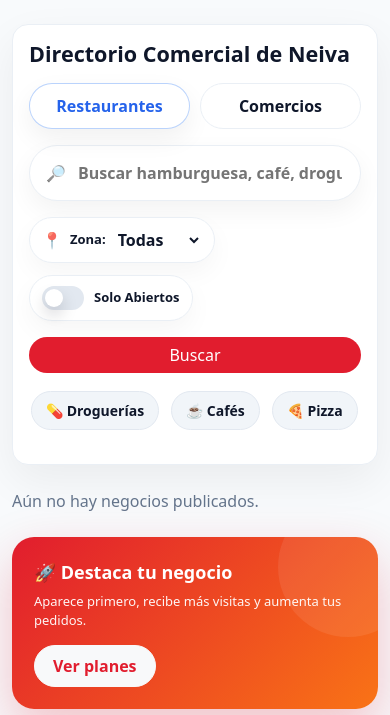
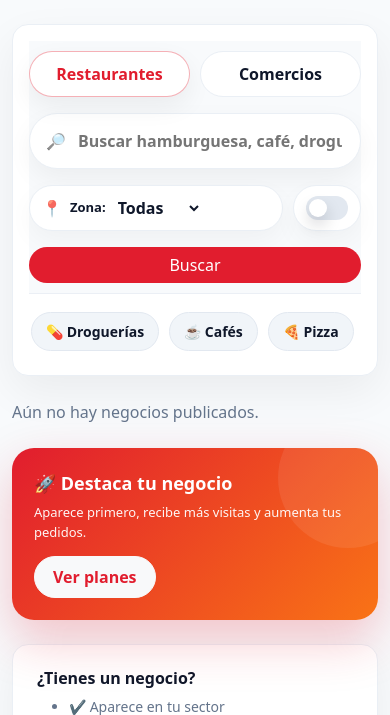
Before and after one commit to jonathanoyola91-cmyk/pidoneiva, a Django app: page / in a window 390 px wide. Shown: the part 79-794 px from the top of the page. Run offline with Django 5.2, Linux system fonts and the light colour scheme; data that the repository does not hold is empty.

Commit message:
UI: ajustes home filtros, switch abiertos, ranking sidebar simplificado

```diff
--- a/static/css/styles.css
+++ b/static/css/styles.css
@@ -1,8 +1,8 @@
 /* =========================
    PidoNeiva — styles.css (LIMPIO)
    ✅ sin duplicados
-   ✅ sin conflictos de hover
-   ✅ home como el mockup (tabs + search + filtros + categorías tipo tarjeta)
+   ✅ sin llaves rotas en responsive
+   ✅ chips pastilla + chip-card (sin conflictos)
    ========================= */
 
 /* =========================
@@ -30,20 +30,18 @@ body{
   background: #fff !important;
   border-bottom: 1px solid var(--line) !important;
 }
-
 .brand-logo{
   height: 36px;
   width: auto;
   display: block;
 }
-
 .brand-name{
   font-weight: 900;
   letter-spacing: .2px;
 }
 
 /* =======================
-   Chips (Carrusel categorías)
+   Chips (Carrusel categorías) — PASTILLA (ACTIVO)
    ======================= */
 
 /* contenedor con scroll horizontal */
@@ -75,48 +73,42 @@ body{
   color: var(--text);
   font-size:14px;
   font-weight:700;
-  flex:0 0 auto; /* ← importante */
+  flex:0 0 auto;
   scroll-snap-align:start;
 
-  text-decoration:none;   /* ✅ que no parezca link */
+  text-decoration:none;
   cursor:pointer;
   user-select:none;
 
   transition: transform .15s ease, background .15s ease, color .15s ease, border-color .15s ease, box-shadow .15s ease;
 }
 
-/* efecto táctil cuando se presiona el chip */
-.chip:active{
-  transform: scale(.97);
-}
+/* efecto táctil */
+.chip:active{ transform: scale(.97); }
 
-/* hover con tinte del brand (rojo suave) */
+/* hover */
 .chip:hover{
   background: rgba(225,29,46,.10);
   border-color: rgba(225,29,46,.35);
   transform: translateY(-1px);
 }
 
-/* activo: rojo branding */
+/* activo */
 .chip-active{
   background: var(--brand);
   border-color: var(--brand);
   color: #fff;
-
   box-shadow:
     0 6px 14px rgba(0,0,0,.08),
     0 10px 28px rgba(225,29,46,.25);
-
   transform: translateY(-1px);
 }
-.chip-active:hover{
-  filter: brightness(.95);
-}
+.chip-active:hover{ filter: brightness(.95); }
 
-/* chip “Más” diferente */
+/* chip “Más” */
 .chip-more{
   background:#fff;
-  border:1px dashed rgba(249,115,22,.70); /* --brand-2 */
+  border:1px dashed rgba(249,115,22,.70);
   color: var(--brand-2);
 }
 .chip-more:hover{
@@ -124,6 +116,7 @@ body{
   border-color: var(--brand-2);
   color:#fff;
 }
+
 /* =========================
    Buttons / Tags / Shadows
    ========================= */
@@ -166,7 +159,7 @@ body{
   transition: box-shadow .25s ease;
 }
 
-/* ✅ NO mover todas las cards (solo business-card). Evita efectos raros */
+/* ✅ no mover todas las cards */
 .card:hover{
   transform: none !important;
   box-shadow: none !important;
@@ -184,17 +177,13 @@ body{
   box-shadow: 0 8px 24px rgba(2,6,23,.06);
   transition: transform .25s ease, box-shadow .25s ease;
 }
-
 .business-card:hover{
   transform: translateY(-4px);
   box-shadow: 0 18px 50px rgba(2,6,23,.12);
 }
 
 /* Portada */
-.business-hero{
-  position: relative;
-  height: 180px;
-}
+.business-hero{ position: relative; height: 180px; }
 
 .business-cover{
   width: 100%;
@@ -203,7 +192,6 @@ body{
   display: block;
   transition: transform .35s ease;
 }
-
 .business-card:hover .business-cover{ transform: scale(1.03); }
 
 .business-cover-fallback{
@@ -215,7 +203,7 @@ body{
   justify-content: center;
 }
 
-/* Gradiente de lectura */
+/* Gradiente */
 .hero-gradient{
   position: absolute;
   inset: 0;
@@ -223,7 +211,7 @@ body{
   z-index: 2;
 }
 
-/* Texto encima de la portada */
+/* Texto */
 .hero-title{
   position: absolute;
   left: 14px;
@@ -231,22 +219,17 @@ body{
   z-index: 4;
   color: #fff;
   max-width: calc(100% - 28px);
-  padding-left: 52px; /* deja espacio para el logo flotante */
+  padding-left: 52px;
 }
-
 .hero-name{
   font-weight: 900;
   font-size: 18px;
   line-height: 1.1;
   text-shadow: 0 12px 30px rgba(0,0,0,.45);
 }
+.hero-sub{ font-size: 12px; opacity: .92; }
 
-.hero-sub{
-  font-size: 12px;
-  opacity: .92;
-}
-
-/* Logo redondo flotante */
+/* Logo flotante */
 .hero-logo{
   position: absolute;
   left: 14px;
@@ -260,14 +243,13 @@ body{
   z-index: 6;
   box-shadow: 0 10px 26px rgba(2,6,23,.18);
 }
-
 .hero-logo img{
   width: 100%;
   height: 100%;
   object-fit: cover;
 }
 
-/* Para que el body no choque con el logo flotante */
+/* para no chocar con logo */
 .business-card .p-3{ padding-top: 38px !important; }
 
 /* Badges */
@@ -280,7 +262,6 @@ body{
   gap: 8px;
   flex-wrap: wrap;
 }
-
 .badge-absolute-right{
   position: absolute;
   top: 14px;
@@ -304,23 +285,13 @@ body{
   background: rgba(0,0,0,.65);
   color: #fff;
 }
-
-.pill.featured{
-  background: rgba(249,115,22,.92);
-}
-
+.pill.featured{ background: rgba(249,115,22,.92); }
 .pill.popular{
   background: rgba(225,29,46,.92);
   animation: glowPopular 2s ease-in-out infinite;
 }
-
-.pill-success{
-  background: rgba(16,185,129,.92);
-}
-
-.pill-muted{
-  background: rgba(100,116,139,.88);
-}
+.pill-success{ background: rgba(16,185,129,.92); }
+.pill-muted{ background: rgba(100,116,139,.88); }
 
 .pill-success .dot{
   width: 8px;
@@ -337,14 +308,13 @@ body{
   70%  { box-shadow: 0 0 0 10px rgba(255,255,255,0); transform: scale(1.05); }
   100% { box-shadow: 0 0 0 0 rgba(255,255,255,0); transform: scale(1); }
 }
-
 @keyframes glowPopular{
   0%   { box-shadow: 0 0 0 rgba(239,68,68,0); }
   50%  { box-shadow: 0 0 14px rgba(239,68,68,.55); }
   100% { box-shadow: 0 0 0 rgba(239,68,68,0); }
 }
 
-/* Espaciado entre cards */
+/* Espaciado cards */
 .row.g-3{ row-gap: 28px !important; }
 
 /* =========================
@@ -356,12 +326,10 @@ body{
 }
 
 /* =========================
-   HOME — UI mockup (tabs + search + filtros)
+   HOME — UI (tabs + search + filtros)
    ========================= */
-.home-tabs{
-  display:flex;
-  gap:12px;
-}
+.home-tabs{ display:flex; gap:12px; }
+
 .home-tab{
   flex: 1 1 0;
   text-align:center;
@@ -374,12 +342,12 @@ body{
   color: var(--text);
 }
 .home-tab.active{
-  border-color: rgba(59,130,246,.35);
+  border-color: rgba(225,29,46,.35);
   box-shadow: 0 10px 26px rgba(2,6,23,.06);
-  color: #2563eb;
+  color: var(--brand);
 }
 
-/* Searchbar grande */
+/* Searchbar */
 .home-searchbar{
   display:flex;
   align-items:center;
@@ -399,14 +367,13 @@ body{
   background: transparent;
 }
 
-/* Filtros compactos */
+/* Filtros */
 .home-filters{
   display:flex;
   gap:12px;
   align-items:center;
   flex-wrap: wrap;
 }
-
 .home-filter-pill{
   display:flex;
   align-items:center;
@@ -417,14 +384,13 @@ body{
   background:#fff;
   box-shadow: 0 10px 26px rgba(2,6,23,.04);
 }
+.home-filter-ic{ opacity:.8; }
 
-.home-filter-ic{ opacity:.8; }
 .home-filter-label{
   font-weight:900;
   color: var(--text);
   font-size: 13px;
 }
-
 .home-filter-select{
   border:0;
   outline:0;
@@ -481,15 +447,18 @@ body{
 }
 
 /* =========================
-   HOME — Categorías tipo tarjeta (mockup)
-   (para tu HTML con chip-card / chip-emoji / chip-text)
+   Chip-cards (opcional) — SIN CONFLICTO
+   (Solo si algún día usas .chip-card)
    ========================= */
-.chip-scroll{
+.chipcard-scroll{
   overflow-x: auto;
   -webkit-overflow-scrolling: touch;
   padding-bottom: 10px;
+  scrollbar-width: none;
 }
-.chips-row{
+.chipcard-scroll::-webkit-scrollbar{ display:none; }
+
+.chipcard-row{
   display:flex;
   gap:12px;
   flex-wrap: nowrap;
@@ -517,20 +486,17 @@ body{
   box-shadow: 0 16px 34px rgba(2,6,23,.10);
   border-color: #dbe6f2;
 }
-
 .chip-emoji{ font-size: 28px; line-height: 1; }
 .chip-text{
   font-weight: 950;
   font-size: 13px;
   color: var(--text);
 }
-
 .chip-card-active{
   background: rgba(225,29,46,.10);
   border-color: rgba(225,29,46,.22);
 }
 .chip-card-active .chip-text{ color: var(--brand); }
-
 .chip-card-more{
   background: rgba(249,115,22,.10);
   border-color: rgba(249,115,22,.22);
@@ -545,7 +511,6 @@ body{
   border: 1px solid var(--line);
   background: #fff;
 }
-
 .ranked-item{
   display: grid !important;
   grid-template-columns: 28px 40px 1fr 14px;
@@ -557,7 +522,6 @@ body{
   text-decoration: none !important;
   background: #fff !important;
 }
-
 .ranked-item:last-child{ border-bottom: 0 !important; }
 .ranked-item:hover{ background: #F8FAFC !important; }
 
@@ -572,7 +536,6 @@ body{
   color: #fff;
   background: rgba(249,115,22,.95);
 }
-
 .ranked-thumb{
   width: 40px;
   height: 40px;
@@ -582,14 +545,12 @@ body{
   box-shadow: 0 10px 24px rgba(2,6,23,.10);
   background: #fff;
 }
-
 .ranked-thumb img{
   width: 100%;
   height: 100%;
   object-fit: cover;
   display: block;
 }
-
 .ranked-thumb-fallback{
   width: 100%;
   height: 100%;
@@ -598,9 +559,7 @@ body{
   background: #EEF2FF;
   font-size: 18px;
 }
-
 .ranked-meta{ min-width: 0; }
-
 .ranked-name{
   font-weight: 900;
   font-size: 13px;
@@ -610,7 +569,6 @@ body{
   gap: 8px;
   line-height: 1.2;
 }
-
 .ranked-sub{
   font-size: 12px;
   color: var(--muted);
@@ -618,7 +576,6 @@ body{
   overflow: hidden;
   text-overflow: ellipsis;
 }
-
 .mini-pill{
   display: inline-flex;
   align-items: center;
@@ -631,12 +588,11 @@ body{
   font-weight: 900;
   font-size: 12px;
 }
-
 .ranked-status{
   display: flex;
-  justify-content: flex-end;
+  justify-content:center;
+  align-items:center
 }
-
 .mini-dot{
   width: 10px;
   height: 10px;
@@ -647,10 +603,7 @@ body{
 .mini-dot-closed{ background: #94A3B8; }
 
 /* Sidebar sticky */
-.sidebar-sticky{
-  position: sticky;
-  top: 90px;
-}
+.sidebar-sticky{ position: sticky; top: 90px; }
 @media (max-width: 991px){
   .sidebar-sticky{ position: static; top: auto; }
 }
@@ -678,7 +631,6 @@ body{
   border-radius: 50%;
 }
 .premium-content{ position: relative; z-index: 2; }
-
 .premium-title{
   font-weight: 900;
   font-size: 18px;
@@ -700,7 +652,7 @@ body{
 .sidebar-card{ border: 1px solid var(--line); }
 
 /* =========================
-   Home metrics (contador)
+   Home metrics
    ========================= */
 .home-metrics{
   display: flex;
@@ -708,7 +660,6 @@ body{
   flex-wrap: wrap;
   margin: 10px 0 14px;
 }
-
 .metric-card{
   flex: 1 1 220px;
   background: #fff;
@@ -717,7 +668,6 @@ body{
   padding: 14px 16px;
   box-shadow: 0 12px 30px rgba(2,6,23,.05);
 }
-
 .metric-number{
   font-weight: 950;
   font-size: 28px;
@@ -725,7 +675,6 @@ body{
   color: var(--text);
   letter-spacing: -0.5px;
 }
-
 .metric-label{
   margin-top: 6px;
   font-size: 12px;
@@ -754,19 +703,16 @@ body{
   box-shadow: 0 22px 44px rgba(2,6,23,.22);
   animation: cartSlideUp .35s ease;
 }
-
 @keyframes cartSlideUp{
   from{ opacity: 0; transform: translate(-50%, 20px); }
   to{ opacity: 1; transform: translate(-50%, 0); }
 }
-
 .cart-floatbar-left{
   display: flex;
   align-items: center;
   gap: 10px;
   min-width: 0;
 }
-
 .cart-floatbar-icon{
   width: 38px;
   height: 38px;
@@ -778,13 +724,11 @@ body{
   font-size: 18px;
   flex: 0 0 auto;
 }
-
 .cart-floatbar-title{
   font-weight: 900;
   font-size: 14px;
   margin-bottom: 2px;
 }
-
 .cart-floatbar-sub{
   font-size: 12px;
   opacity: .95;
@@ -793,7 +737,6 @@ body{
   text-overflow: ellipsis;
   max-width: 52vw;
 }
-
 .cart-floatbar-btn{
   border-radius: 999px !important;
   font-weight: 900 !important;
@@ -801,14 +744,14 @@ body{
 }
 
 /* =========================
-   Responsive tweaks
+   Responsive tweaks (mobile)
    ========================= */
 @media (max-width: 576px){
+
   .hero-search{ padding: 16px !important; }
 
   /* cards más compactas */
   .row.g-3{ row-gap: 16px !important; }
-
   .business-hero{ height: 170px; }
   .business-cover{ height: 170px; }
   .hero-name{ font-size: 17px; }
@@ -824,7 +767,28 @@ body{
   .home-tabs{ gap:10px; }
   .home-tab{ padding: 10px 12px; }
 
-  .chip-card{ min-width: 92px; height: 84px; }
+  /* ✅ filtros en una sola fila */
+  .home-filters{
+    flex-wrap: nowrap;
+    gap: 10px;
+  }
+  .home-filter-pill{
+    flex: 1 1 auto;
+    min-width: 0;
+    padding: 10px 12px;
+  }
+  .home-filter-select{ max-width: 110px; }
+
+  .home-switch{
+    flex: 0 0 auto;
+    padding: 10px 12px;
+    white-space: nowrap;
+  }
+
+  /* ✅ versión compacta del texto del switch */
+  .home-switch-text{
+    display: none; /* si prefieres mostrarlo, cambia a: font-size:12px; */
+  }
 }
 
 /* =========================
@@ -838,31 +802,24 @@ body{
   margin-bottom: 16px;
 }
 
-.business-hero-bg{
-  position: relative;
-  height: 210px;
-}
-
+.business-hero-bg{ position: relative; height: 210px; }
 .business-hero-img{
   width: 100%;
   height: 210px;
   object-fit: cover;
   display: block;
 }
-
 .business-hero-gradient{
   position: absolute;
   inset: 0;
   background: linear-gradient(to top, rgba(0,0,0,.78), rgba(0,0,0,.10));
 }
-
 .business-hero-status{
   position: absolute;
   top: 14px;
   right: 14px;
   z-index: 4;
 }
-
 .business-hero-content{
   position: absolute;
   left: 16px;
@@ -873,7 +830,6 @@ body{
   gap: 14px;
   align-items: flex-end;
 }
-
 .business-hero-logo{
   width: 64px;
   height: 64px;
@@ -884,18 +840,12 @@ body{
   box-shadow: 0 12px 26px rgba(2,6,23,.20);
   flex: 0 0 auto;
 }
-
 .business-hero-logo img{
   width: 100%;
   height: 100%;
   object-fit: cover;
 }
-
-.business-hero-text{
-  color: #fff;
-  min-width: 0;
-}
-
+.business-hero-text{ color: #fff; min-width: 0; }
 .business-hero-name{
   margin: 0;
   font-weight: 900;
@@ -903,11 +853,7 @@ body{
   line-height: 1.1;
   text-shadow: 0 12px 30px rgba(0,0,0,.45);
 }
-
-.business-hero-sub{
-  font-size: 13px;
-  opacity: .92;
-}
+.business-hero-sub{ font-size: 13px; opacity: .92; }
 
 .business-hero-link{
   color: #dbeafe;
@@ -922,3 +868,63 @@ body{
   gap: 10px;
   flex-wrap: wrap;
 }
+
+/* =========================
+   HOME — Sticky + mobile compact (FINAL)
+   ========================= */
+
+/* Por defecto (desktop/tablet): no sticky */
+.home-sticky{
+  background: transparent;
+}
+
+/* Oculta título en móvil (solo si tu H1 tiene class="home-title") */
+@media (max-width: 576px){
+  .home-title{ display:none; }
+}
+
+/* Sticky SOLO en móvil */
+@media (max-width: 576px){
+
+  .home-sticky{
+    position: sticky;
+    top: 56px;                /* ✅ si tu navbar es más alta: 64px o 72px */
+    z-index: 60;
+    background: var(--bg);
+    padding-top: 10px;
+    padding-bottom: 10px;
+    border-bottom: 1px solid rgba(234,239,245,.95);
+    backdrop-filter: blur(10px);
+    -webkit-backdrop-filter: blur(10px);
+  }
+
+  /* evita margen extra debajo del sticky */
+  .home-search{ margin-bottom: 0; }
+
+  /* ✅ filtros en una sola fila */
+  .home-filters{
+    flex-wrap: nowrap;
+    gap: 10px;
+  }
+
+  .home-filter-pill{
+    flex: 1 1 auto;
+    min-width: 0;
+    padding: 10px 12px;
+  }
+
+  .home-filter-select{
+    max-width: 120px;
+  }
+
+  .home-switch{
+    flex: 0 0 auto;
+    padding: 10px 12px;
+    white-space: nowrap;
+  }
+
+  /* texto corto "Abiertos" */
+  .home-switch-text{
+    font-size: 12px;
+  }
+}
--- a/templates/home.html
+++ b/templates/home.html
@@ -6,19 +6,21 @@
   <div class="col-lg-8">
 
     <!-- =======================
-         HERO (HOME) - NUEVO UI
+         HERO (HOME) - NUEO UI
          ======================= -->
     <div class="p-4 bg-white rounded-4 shadow-soft hero-search">
 
-      <h1 class="h4 fw-bold mb-3">
+      <h1 class="h6 fw-bold mb-3 home-title">
         {% if request.GET.type == "RESTAURANT" %}
           Restaurantes en Neiva
         {% elif request.GET.type == "COMMERCE" %}
           Comercios en Neiva
         {% else %}
-          Directorio Comercial de Neiva
+          Neiva
         {% endif %}
       </h1>
+
+<div class="home-sticky">
 
   <!-- =======================
        Tabs (Tipo)
@@ -36,11 +38,10 @@
   </div>
 
   <!-- =======================
-           Search + filtros compactos
+       Search + filtros
        ======================= -->
   <form method="get" class="home-search">
 
-        {# Mantener type si existe #}
     {% if request.GET.type %}
       <input type="hidden" name="type" value="{{ request.GET.type }}">
     {% endif %}
@@ -54,7 +55,9 @@
              value="{{ request.GET.q }}">
     </div>
 
-        <!-- Filtros -->
+    <!-- =======================
+         Filtros (Zona + Abiertos)
+         ======================= -->
     <div class="home-filters mb-3">
 
       <div class="home-filter-pill">
@@ -64,15 +67,12 @@
         <select class="home-filter-select" name="zone">
           <option value="">Todas</option>
           {% for code, label in zones %}
-                <option value="{{ code }}" {% if zone == code %}selected{% endif %}>
+            <option value="{{ code }}" {% if request.GET.zone == code %}selected{% endif %}>
               {{ label }}
             </option>
           {% endfor %}
         </select>
       </div>
-
-          <!-- open: siempre envía 0 si no activas switch -->
-
 
       <label class="home-switch">
         <input type="checkbox"
@@ -80,15 +80,19 @@
                value="1"
                {% if request.GET.open == "1" %}checked{% endif %}>
         <span class="home-slider"></span>
-            <span class="home-switch-text">Solo Abiertos</span>
+        <span class="home-switch-text">Abiertos</span>
       </label>
 
     </div>
 
-        <button class="btn btn-brand text-white w-100">
-          Buscar
-        </button>
+    <!-- Botón (opcional, recomendado en móvil) -->
+    <div class="d-grid">
+      <button class="btn btn-brand" type="submit">Buscar</button>
+    </div>
+
   </form>
+
+</div>
 
 <!-- =======================
      Categorías (carrusel)
@@ -322,14 +326,9 @@
 
               <div class="ranked-status">
                 {% if b.open_now %}
-                  <span class="pill pill-success">
-                    <span class="dot"></span> Abierto
-                    {% if b.closes_at_dt %}
-                      · hasta {{ b.closes_at_dt|date:"g:i a" }}
-                    {% endif %}
-                  </span>
+                  <span class="mini-dot mini-dot-open"></span>
                 {% else %}
-                  <span class="pill pill-muted">Cerrado</span>
+                  <span class="mini-dot mini-dot-closed"></span>
                 {% endif %}
               </div>
             </a>
```
Lines whose indentation alone changed are shown as unchanged.
